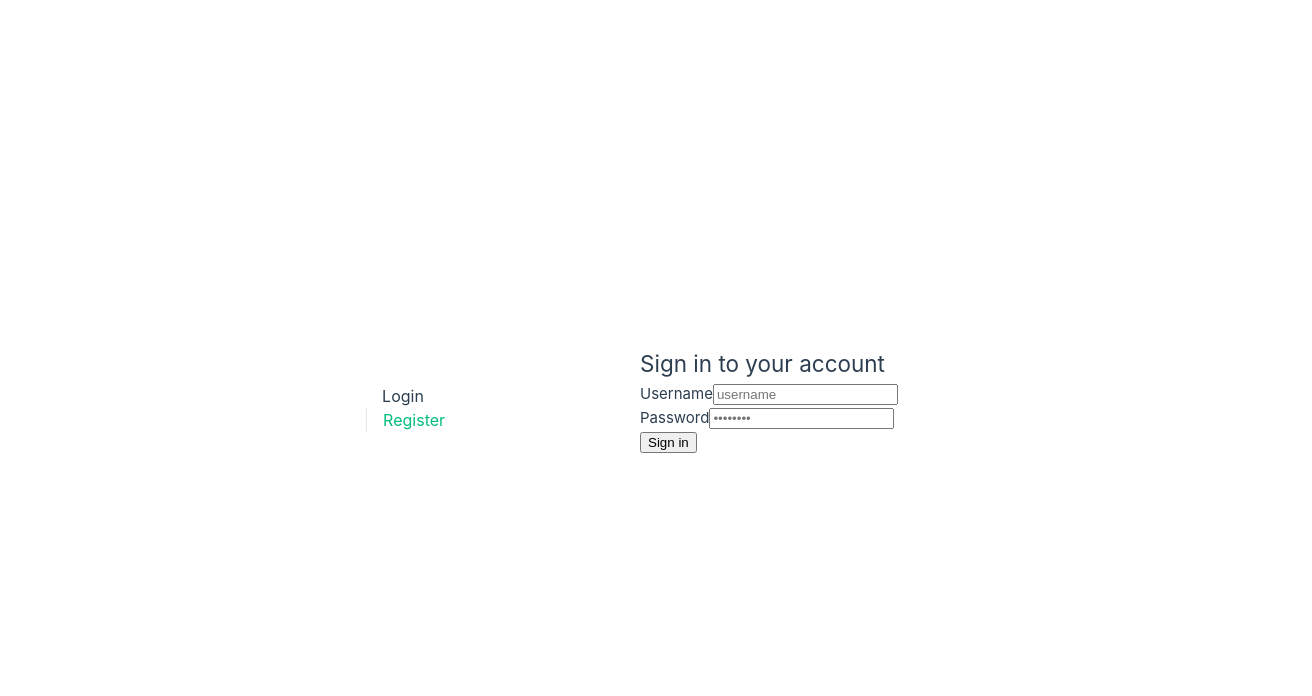
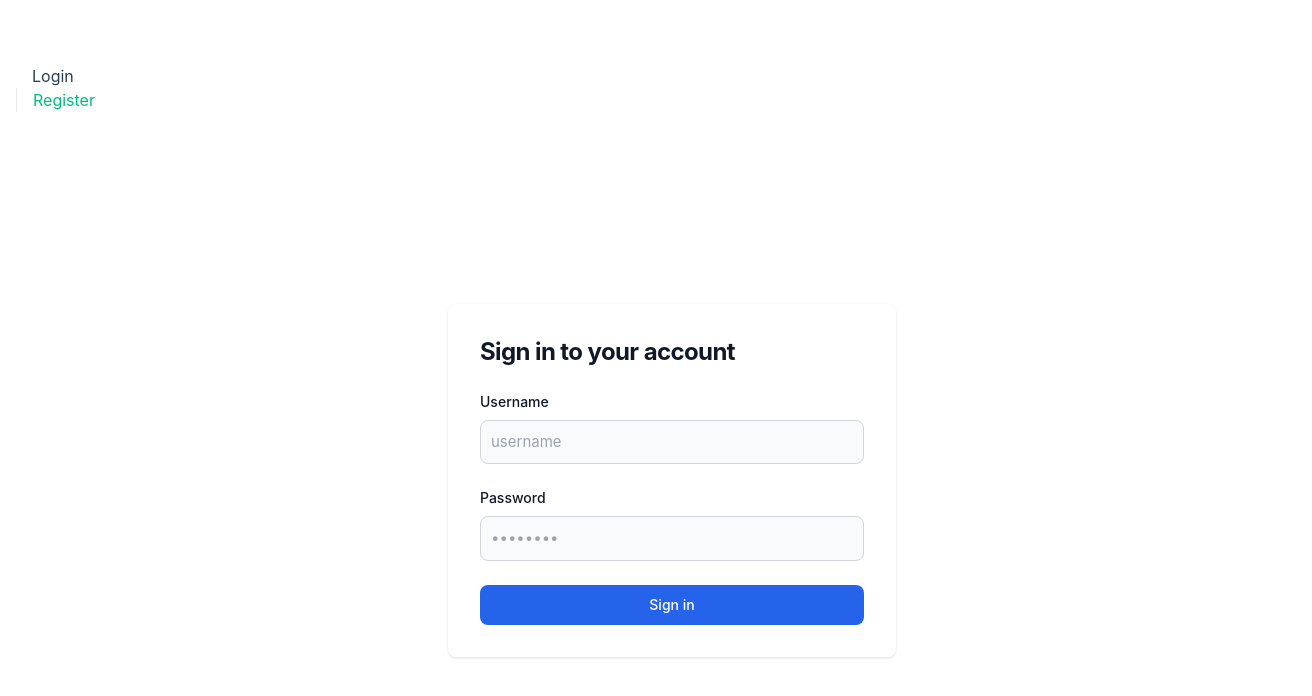
Before and after one commit to dendie/movie-festival-app, a Vue app: page /login in a window 1280 px wide. Shown: the top 696 px of the page, 1312 px wide, since content can reach past the window. Built offline with nearby package versions, Linux system fonts and the light colour scheme.

Commit message:
styling css and other package setup

```diff
--- a/package.json
+++ b/package.json
@@ -51,6 +51,7 @@
     "tailwindcss": "^3.4.14",
     "typescript": "~5.6.3",
     "vite": "^5.4.10",
+    "vite-plugin-vue-devtools": "^7.6.3",
     "vitest": "^2.1.4",
     "vue-tsc": "^2.1.10"
   }
--- a/src/assets/main.css
+++ b/src/assets/main.css
@@ -1,4 +1,7 @@
 @import './base.css';
+@tailwind base;
+@tailwind components;
+@tailwind utilities;
 
 #app {
   max-width: 1280px;
@@ -15,6 +18,11 @@ a,
   padding: 3px;
 }
 
+input {
+  border: 1px solid var(--vt-c-text-light-1);
+  margin-left: 2rem;
+}
+
 @media (hover: hover) {
   a:hover {
     background-color: hsla(160, 100%, 37%, 0.2);
@@ -29,7 +37,10 @@ a,
 
   #app {
     display: grid;
-    grid-template-columns: 1fr 1fr;
+    grid-template-columns: 1280px;
+    grid-template-rows: 0.25fr 1fr;
     padding: 0 2rem;
+    place-items: center;
+    min-height: 100vh;
   }
 }
--- a/src/router/index.ts
+++ b/src/router/index.ts
@@ -7,7 +7,7 @@ const routes = [
   { path: '/', component: MovieList },
   { path: '/login', component: Login },
   { path: '/register', component: Register },
-  { path: '/movie/:id', component: () => import('../views/Users/MovieDetails.vue') },
+  { path: '/movie/:id', component: () => import('../views/Users/MovieDetail.vue') },
   { path: '/admin/add', component: () => import('../views/Admin/AddMovie.vue') },
   { path: '/admin/edit', component: () => import('../views/Admin/EditMovie.vue') }
 ];
--- /dev/null
+++ b/tailwind.config.ts
@@ -0,0 +1,52 @@
+/** @type {import('tailwindcss').Config} */
+export default {
+  content: [
+    "./index.html",
+    "./src/**/*.{vue,js,ts,jsx,tsx}",
+    "./.storybook/**/*.{vue,js,ts,jsx,tsx}",
+  ],
+  theme: {
+    extend: {
+      colors: {
+        primary: {"50":"#eff6ff","100":"#dbeafe","200":"#bfdbfe","300":"#93c5fd","400":"#60a5fa","500":"#3b82f6","600":"#2563eb","700":"#1d4ed8","800":"#1e40af","900":"#1e3a8a","950":"#172554"}
+      }
+    },
+    fontFamily: {
+      'body': [
+        'Inter',
+        'ui-sans-serif',
+        'system-ui',
+        '-apple-system',
+        'system-ui',
+        'Segoe UI',
+        'Roboto',
+        'Helvetica Neue',
+        'Arial',
+        'Noto Sans',
+        'sans-serif',
+        'Apple Color Emoji',
+        'Segoe UI Emoji',
+        'Segoe UI Symbol',
+        'Noto Color Emoji'
+      ],
+      'sans': [
+        'Inter',
+        'ui-sans-serif',
+        'system-ui',
+        '-apple-system',
+        'system-ui',
+        'Segoe UI',
+        'Roboto',
+        'Helvetica Neue',
+        'Arial',
+        'Noto Sans',
+        'sans-serif',
+        'Apple Color Emoji',
+        'Segoe UI Emoji',
+        'Segoe UI Symbol',
+        'Noto Color Emoji'
+      ]
+    }
+  },
+  plugins: [],
+}
```
Also changed, not shown: vitest.config.ts (+9 -0 lines).
